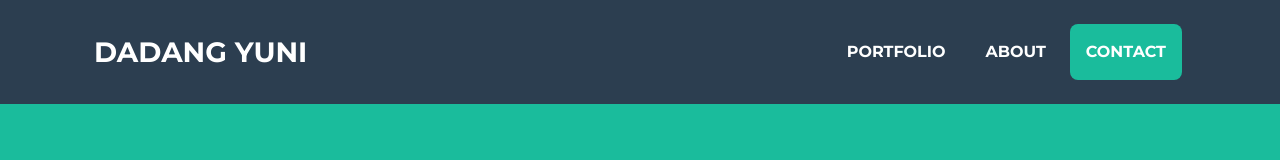
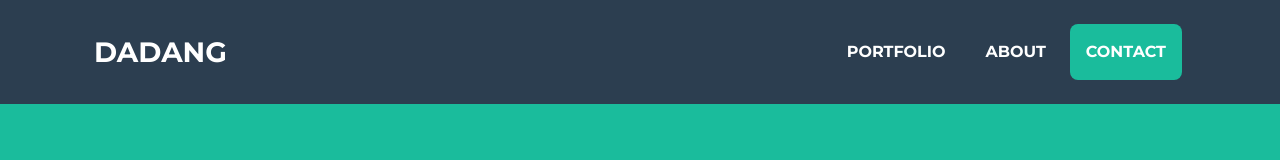
Before and after one commit to dadangyuni/dadangyuni.github.io, a plain HTML site: page index.html in a window 1280 px wide. Shown: the top 160 px of the page. Drawn offline with nearby package versions, Linux system fonts and the light colour scheme.

Commit message:
Update index.html

```diff
--- a/index.html
+++ b/index.html
@@ -18,7 +18,7 @@
         <!-- Navigation-->
         <nav class="navbar navbar-expand-lg bg-secondary text-uppercase fixed-top" id="mainNav">
             <div class="container">
-                <a class="navbar-brand js-scroll-trigger" href="#page-top">Dadang Yuni</a><button class="navbar-toggler navbar-toggler-right text-uppercase font-weight-bold bg-primary text-white rounded" type="button" data-toggle="collapse" data-target="#navbarResponsive" aria-controls="navbarResponsive" aria-expanded="false" aria-label="Toggle navigation">Menu <i class="fas fa-bars"></i></button>
+                <a class="navbar-brand js-scroll-trigger" href="#page-top">Dadang</a><button class="navbar-toggler navbar-toggler-right text-uppercase font-weight-bold bg-primary text-white rounded" type="button" data-toggle="collapse" data-target="#navbarResponsive" aria-controls="navbarResponsive" aria-expanded="false" aria-label="Toggle navigation">Menu <i class="fas fa-bars"></i></button>
                 <div class="collapse navbar-collapse" id="navbarResponsive">
                     <ul class="navbar-nav ml-auto">
                         <li class="nav-item mx-0 mx-lg-1"><a class="nav-link py-3 px-0 px-lg-3 rounded js-scroll-trigger" href="#portfolio">Portfolio</a></li>
```
